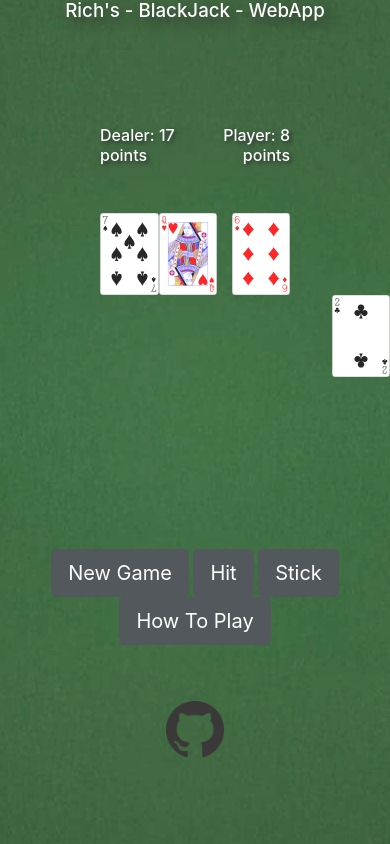
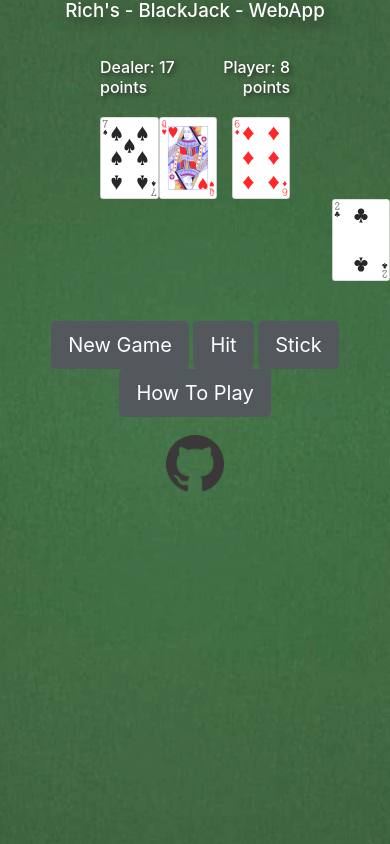
Before and after one commit to richardmalpas/blackjack_webapp, a Flask app: page / in a window 390 px wide. Run offline with Flask 2, Linux system fonts and the light colour scheme; some libraries are stand-ins or nearby versions.

Commit message:
updated media query in styles.css and game.html

```diff
--- a/static/styles.css
+++ b/static/styles.css
@@ -23,6 +23,20 @@ h3 {
   text-shadow: 2px 2px 5px black;
 }
 
+
+.clear, .clear1, .clear2, .clear3, .clear5 {
+  clear: both;
+  font-size: 0;
+  line-height: 0;
+}
+
+.clear {height: 0px;}
+.clear1 {height: 30px;}
+.clear2 {height: 60px;}
+.clear3 {height: 80px;}
+.clear5 {height: 120px;}
+
+
 @media only screen and (min-width: 601px) {
   h1 {
     font-size: 2.5em;
@@ -32,6 +46,14 @@ h3 {
   }
   h3 {
     font-size: 1.7em;
+  }
+  .clear1 {height: 30px;
+  }
+  .clear2 {height: 60px;
+  }
+  .clear3 {height: 80px;
+  }
+  .clear5 {height: 120px;
   }
 }
 
@@ -46,4 +68,12 @@ h3 {
   h3 {
     font-size: 0.83em;
   }
+  .clear1 {height: 10px;
+  }
+  .clear2 {height: 20px;
+  }
+  .clear3 {height: 28px;
+  }
+  .clear5 {height: 40px;
+  }
 }
--- a/templates/game.html
+++ b/templates/game.html
@@ -2,8 +2,7 @@
 
 {% block content %}
 
-<br></br>
-<br></br>
+<div class="clear3"></div>
 
 <div class="row">
     <div class="col" style="text-align:left">
@@ -32,7 +31,7 @@
     </div>
 </div>
 
-<br></br>
+<div class="clear2"></div>
 
 {% for d_card in dealer_hand %}
     {% if loop.first %}
@@ -63,13 +62,8 @@
 
 {% endfor %}
 
-<br></br>
-<br></br>
-<br></br>
-<br></br>
-<br></br>
-<br></br>
-<br></br>
+<div class="clear5"></div>
+
 
 </div>
 <div>
@@ -113,7 +107,9 @@
 
 
 </div>
-<br></br>
+
+<div class="clear1"></div>
+
 <div class="row">
     <div class="col-sm-1">
     </div>
```
